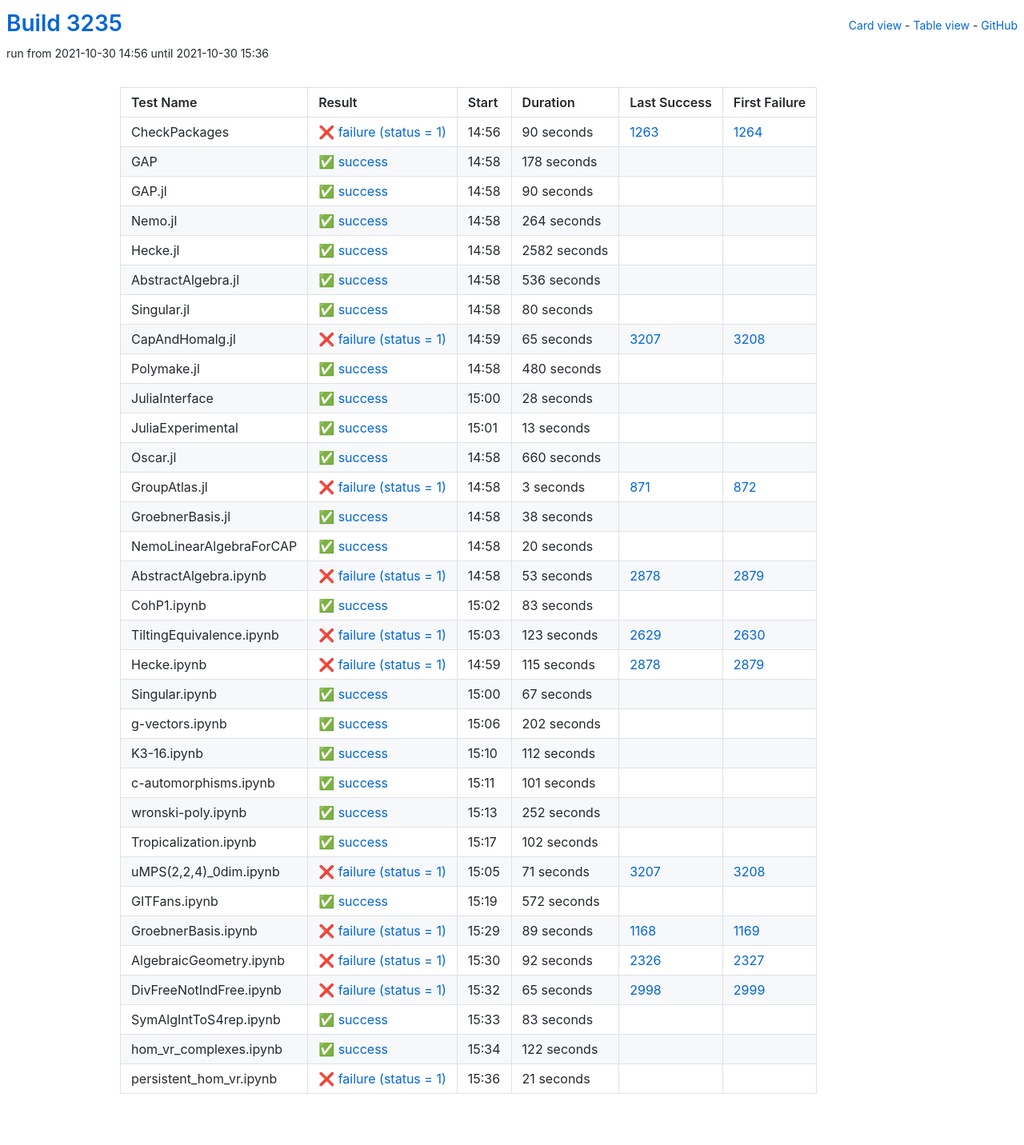
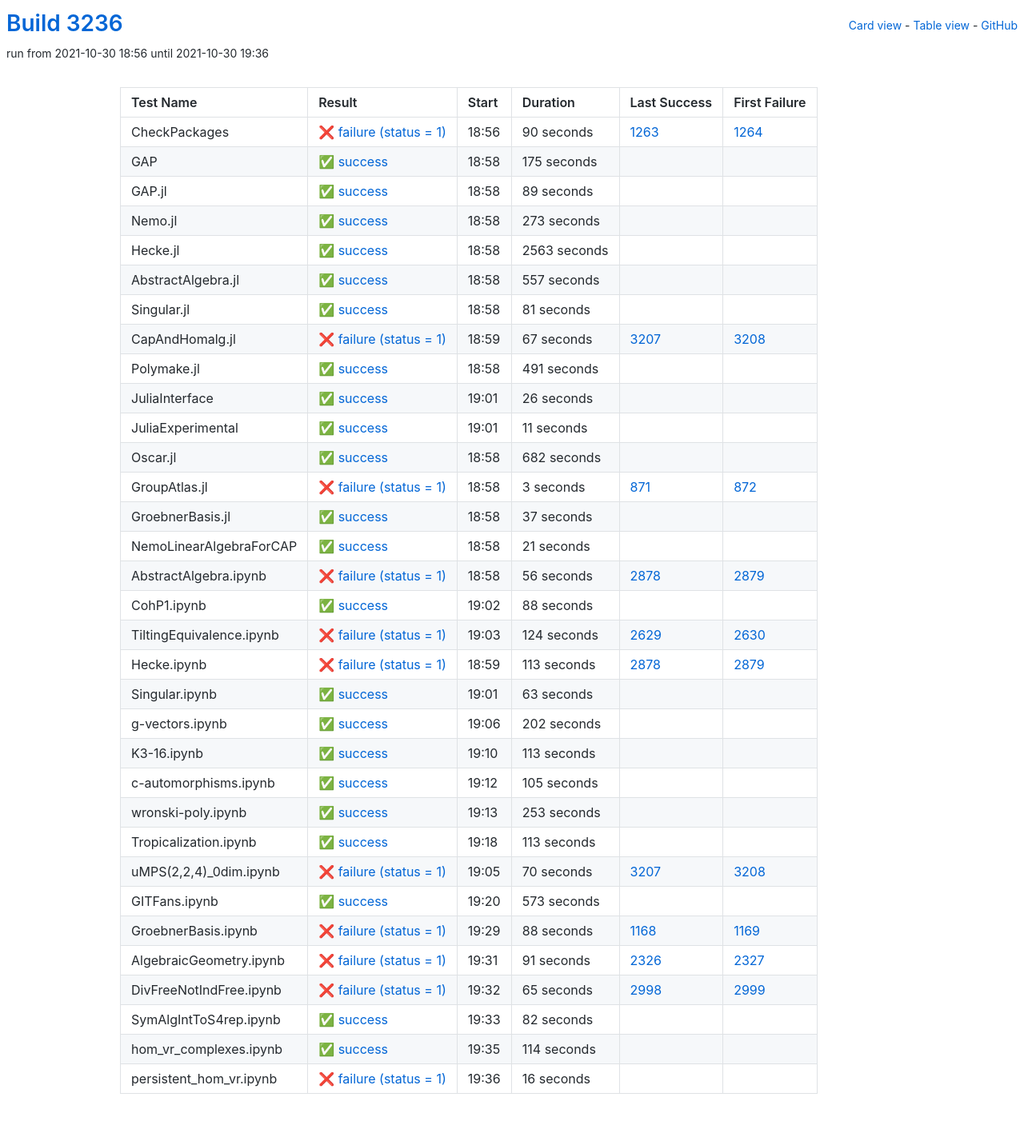
Before and after one commit to oscar-system/oscar-ci-status-stable, a Jekyll site: the page built from table.html, in a window 1280 px wide. Shown: the whole page at 80% size. Built offline with Jekyll 4.4.1, drawn with Linux system fonts in a browser that asks for light colours.

Commit message:
Build #3236

```diff
--- a/_data/ci.yml
+++ b/_data/ci.yml
@@ -1,6 +1,6 @@
 ---
-build: 3235
-build_url: https://oscarci.mathematik.uni-kl.de/job/oscar-stable/3235/
+build: 3236
+build_url: https://oscarci.mathematik.uni-kl.de/job/oscar-stable/3236/
 job: oscar-stable
 organization: oscar-system
 repo: oscar-ci-status-stable
@@ -8,8 +8,8 @@ repourl: https://github.com/oscar-system/oscar-ci-status-stable
 tests:
 - name: CheckPackages
   id: checkpackages
-  log: https://oscarci.mathematik.uni-kl.de/job/oscar-stable/3235/artifact/logs/build-3235/CheckPackages.log
-  start: 2021-10-30 14:56
+  log: https://oscarci.mathematik.uni-kl.de/job/oscar-stable/3236/artifact/logs/build-3236/CheckPackages.log
+  start: 2021-10-30 18:56
   success: false
   exitcode: 1
   status: failure
@@ -20,140 +20,140 @@ tests:
   first_failure_url: https://oscarci.mathematik.uni-kl.de/job/oscar-stable/1264/
 - name: GAP
   id: gap
-  log: https://oscarci.mathematik.uni-kl.de/job/oscar-stable/3235/artifact/logs/build-3235/GAP.log
-  start: 2021-10-30 14:58
+  log: https://oscarci.mathematik.uni-kl.de/job/oscar-stable/3236/artifact/logs/build-3236/GAP.log
+  start: 2021-10-30 18:58
   success: true
   exitcode: 0
   status: success
-  duration: 178
+  duration: 175
   last_success: false
   last_success_url:
   first_failure: false
   first_failure_url:
 - name: GAP.jl
   id: gap-jl
-  log: https://oscarci.mathematik.uni-kl.de/job/oscar-stable/3235/artifact/logs/build-3235/GAP.jl.log
-  start: 2021-10-30 14:58
+  log: https://oscarci.mathematik.uni-kl.de/job/oscar-stable/3236/artifact/logs/build-3236/GAP.jl.log
+  start: 2021-10-30 18:58
   success: true
   exitcode: 0
   status: success
-  duration: 90
+  duration: 89
   last_success: false
   last_success_url:
   first_failure: false
   first_failure_url:
 - name: Nemo.jl
   id: nemo-jl
-  log: https://oscarci.mathematik.uni-kl.de/job/oscar-stable/3235/artifact/logs/build-3235/Nemo.jl.log
-  start: 2021-10-30 14:58
+  log: https://oscarci.mathematik.uni-kl.de/job/oscar-stable/3236/artifact/logs/build-3236/Nemo.jl.log
+  start: 2021-10-30 18:58
   success: true
   exitcode: 0
   status: success
-  duration: 264
+  duration: 273
   last_success: false
   last_success_url:
   first_failure: false
   first_failure_url:
 - name: Hecke.jl
   id: hecke-jl
-  log: https://oscarci.mathematik.uni-kl.de/job/oscar-stable/3235/artifact/logs/build-3235/Hecke.jl.log
-  start: 2021-10-30 14:58
+  log: https://oscarci.mathematik.uni-kl.de/job/oscar-stable/3236/artifact/logs/build-3236/Hecke.jl.log
+  start: 2021-10-30 18:58
   success: true
   exitcode: 0
   status: success
-  duration: 2582
+  duration: 2563
   last_success: false
   last_success_url:
   first_failure: false
   first_failure_url:
 - name: AbstractAlgebra.jl
   id: abstractalgebra-jl
-  log: https://oscarci.mathematik.uni-kl.de/job/oscar-stable/3235/artifact/logs/build-3235/AbstractAlgebra.jl.log
-  start: 2021-10-30 14:58
+  log: https://oscarci.mathematik.uni-kl.de/job/oscar-stable/3236/artifact/logs/build-3236/AbstractAlgebra.jl.log
+  start: 2021-10-30 18:58
   success: true
   exitcode: 0
   status: success
-  duration: 536
+  duration: 557
   last_success: false
   last_success_url:
   first_failure: false
   first_failure_url:
 - name: Singular.jl
   id: singular-jl
-  log: https://oscarci.mathematik.uni-kl.de/job/oscar-stable/3235/artifact/logs/build-3235/Singular.jl.log
-  start: 2021-10-30 14:58
+  log: https://oscarci.mathematik.uni-kl.de/job/oscar-stable/3236/artifact/logs/build-3236/Singular.jl.log
+  start: 2021-10-30 18:58
   success: true
   exitcode: 0
   status: success
-  duration: 80
+  duration: 81
   last_success: false
   last_success_url:
   first_failure: false
   first_failure_url:
 - name: CapAndHomalg.jl
   id: capandhomalg-jl
-  log: https://oscarci.mathematik.uni-kl.de/job/oscar-stable/3235/artifact/logs/build-3235/CapAndHomalg.jl.log
-  start: 2021-10-30 14:59
+  log: https://oscarci.mathematik.uni-kl.de/job/oscar-stable/3236/artifact/logs/build-3236/CapAndHomalg.jl.log
+  start: 2021-10-30 18:59
   success: false
   exitcode: 1
   status: failure
-  duration: 65
+  duration: 67
   last_success: 3207
   last_success_url: https://oscarci.mathematik.uni-kl.de/job/oscar-stable/3207/
   first_failure: 3208
   first_failure_url: https://oscarci.mathematik.uni-kl.de/job/oscar-stable/3208/
 - name: Polymake.jl
   id: polymake-jl
-  log: https://oscarci.mathematik.uni-kl.de/job/oscar-stable/3235/artifact/logs/build-3235/Polymake.jl.log
-  start: 2021-10-30 14:58
+  log: https://oscarci.mathematik.uni-kl.de/job/oscar-stable/3236/artifact/logs/build-3236/Polymake.jl.log
+  start: 2021-10-30 18:58
   success: true
   exitcode: 0
   status: success
-  duration: 480
+  duration: 491
   last_success: false
   last_success_url:
   first_failure: false
   first_failure_url:
 - name: JuliaInterface
   id: juliainterface
-  log: https://oscarci.mathematik.uni-kl.de/job/oscar-stable/3235/artifact/logs/build-3235/JuliaInterface.log
-  start: 2021-10-30 15:00
+  log: https://oscarci.mathematik.uni-kl.de/job/oscar-stable/3236/artifact/logs/build-3236/JuliaInterface.log
+  start: 2021-10-30 19:01
   success: true
   exitcode: 0
   status: success
-  duration: 28
+  duration: 26
   last_success: false
   last_success_url:
   first_failure: false
   first_failure_url:
 - name: JuliaExperimental
   id: juliaexperimental
-  log: https://oscarci.mathematik.uni-kl.de/job/oscar-stable/3235/artifact/logs/build-3235/JuliaExperimental.log
-  start: 2021-10-30 15:01
+  log: https://oscarci.mathematik.uni-kl.de/job/oscar-stable/3236/artifact/logs/build-3236/JuliaExperimental.log
+  start: 2021-10-30 19:01
   success: true
   exitcode: 0
   status: success
-  duration: 13
+  duration: 11
   last_success: false
   last_success_url:
   first_failure: false
   first_failure_url:
 - name: Oscar.jl
   id: oscar-jl
-  log: https://oscarci.mathematik.uni-kl.de/job/oscar-stable/3235/artifact/logs/build-3235/Oscar.jl.log
-  start: 2021-10-30 14:58
+  log: https://oscarci.mathematik.uni-kl.de/job/oscar-stable/3236/artifact/logs/build-3236/Oscar.jl.log
+  start: 2021-10-30 18:58
   success: true
   exitcode: 0
   status: success
-  duration: 660
+  duration: 682
   last_success: false
   last_success_url:
   first_failure: false
   first_failure_url:
 - name: GroupAtlas.jl
   id: groupatlas-jl
-  log: https://oscarci.mathematik.uni-kl.de/job/oscar-stable/3235/artifact/logs/build-3235/GroupAtlas.jl.log
-  start: 2021-10-30 14:58
+  log: https://oscarci.mathematik.uni-kl.de/job/oscar-stable/3236/artifact/logs/build-3236/GroupAtlas.jl.log
+  start: 2021-10-30 18:58
   success: false
   exitcode: 1
   status: failure
@@ -164,92 +164,92 @@ tests:
   first_failure_url: https://oscarci.mathematik.uni-kl.de/job/oscar-stable/872/
 - name: GroebnerBasis.jl
   id: groebnerbasis-jl
-  log: https://oscarci.mathematik.uni-kl.de/job/oscar-stable/3235/artifact/logs/build-3235/GroebnerBasis.jl.log
-  start: 2021-10-30 14:58
+  log: https://oscarci.mathematik.uni-kl.de/job/oscar-stable/3236/artifact/logs/build-3236/GroebnerBasis.jl.log
+  start: 2021-10-30 18:58
   success: true
   exitcode: 0
   status: success
-  duration: 38
+  duration: 37
   last_success: false
   last_success_url:
   first_failure: false
   first_failure_url:
 - name: NemoLinearAlgebraForCAP
   id: nemolinearalgebraforcap
-  log: https://oscarci.mathematik.uni-kl.de/job/oscar-stable/3235/artifact/logs/build-3235/NemoLinearAlgebraForCAP.log
-  start: 2021-10-30 14:58
+  log: https://oscarci.mathematik.uni-kl.de/job/oscar-stable/3236/artifact/logs/build-3236/NemoLinearAlgebraForCAP.log
+  start: 2021-10-30 18:58
   success: true
   exitcode: 0
   status: success
-  duration: 20
+  duration: 21
   last_success: false
   last_success_url:
   first_failure: false
   first_failure_url:
 - name: AbstractAlgebra.ipynb
   id: abstractalgebra-ipynb
-  log: https://oscarci.mathematik.uni-kl.de/job/oscar-stable/3235/artifact/logs/build-3235/AbstractAlgebra.ipynb.log
-  start: 2021-10-30 14:58
+  log: https://oscarci.mathematik.uni-kl.de/job/oscar-stable/3236/artifact/logs/build-3236/AbstractAlgebra.ipynb.log
+  start: 2021-10-30 18:58
   success: false
   exitcode: 1
   status: failure
-  duration: 53
+  duration: 56
   last_success: 2878
   last_success_url: https://oscarci.mathematik.uni-kl.de/job/oscar-stable/2878/
   first_failure: 2879
   first_failure_url: https://oscarci.mathematik.uni-kl.de/job/oscar-stable/2879/
 - name: CohP1.ipynb
   id: cohp1-ipynb
-  log: https://oscarci.mathematik.uni-kl.de/job/oscar-stable/3235/artifact/logs/build-3235/CohP1.ipynb.log
-  start: 2021-10-30 15:02
+  log: https://oscarci.mathematik.uni-kl.de/job/oscar-stable/3236/artifact/logs/build-3236/CohP1.ipynb.log
+  start: 2021-10-30 19:02
   success: true
   exitcode: 0
   status: success
-  duration: 83
+  duration: 88
   last_success: false
   last_success_url:
   first_failure: false
   first_failure_url:
 - name: TiltingEquivalence.ipynb
   id: tiltingequivalence-ipynb
-  log: https://oscarci.mathematik.uni-kl.de/job/oscar-stable/3235/artifact/logs/build-3235/TiltingEquivalence.ipynb.log
-  start: 2021-10-30 15:03
+  log: https://oscarci.mathematik.uni-kl.de/job/oscar-stable/3236/artifact/logs/build-3236/TiltingEquivalence.ipynb.log
+  start: 2021-10-30 19:03
   success: false
   exitcode: 1
   status: failure
-  duration: 123
+  duration: 124
   last_success: 2629
   last_success_url: https://oscarci.mathematik.uni-kl.de/job/oscar-stable/2629/
   first_failure: 2630
   first_failure_url: https://oscarci.mathematik.uni-kl.de/job/oscar-stable/2630/
 - name: Hecke.ipynb
   id: hecke-ipynb
-  log: https://oscarci.mathematik.uni-kl.de/job/oscar-stable/3235/artifact/logs/build-3235/Hecke.ipynb.log
-  start: 2021-10-30 14:59
+  log: https://oscarci.mathematik.uni-kl.de/job/oscar-stable/3236/artifact/logs/build-3236/Hecke.ipynb.log
+  start: 2021-10-30 18:59
   success: false
   exitcode: 1
   status: failure
-  duration: 115
+  duration: 113
   last_success: 2878
   last_success_url: https://oscarci.mathematik.uni-kl.de/job/oscar-stable/2878/
   first_failure: 2879
   first_failure_url: https://oscarci.mathematik.uni-kl.de/job/oscar-stable/2879/
 - name: Singular.ipynb
   id: singular-ipynb
-  log: https://oscarci.mathematik.uni-kl.de/job/oscar-stable/3235/artifact/logs/build-3235/Singular.ipynb.log
-  start: 2021-10-30 15:00
+  log: https://oscarci.mathematik.uni-kl.de/job/oscar-stable/3236/artifact/logs/build-3236/Singular.ipynb.log
+  start: 2021-10-30 19:01
   success: true
   exitcode: 0
   status: success
-  duration: 67
+  duration: 63
   last_success: false
   last_success_url:
   first_failure: false
   first_failure_url:
 - name: g-vectors.ipynb
   id: g-vectors-ipynb
-  log: https://oscarci.mathematik.uni-kl.de/job/oscar-stable/3235/artifact/logs/build-3235/g-vectors.ipynb.log
-  start: 2021-10-30 15:06
+  log: https://oscarci.mathematik.uni-kl.de/job/oscar-stable/3236/artifact/logs/build-3236/g-vectors.ipynb.log
+  start: 2021-10-30 19:06
   success: true
   exitcode: 0
   status: success
@@ -260,104 +260,104 @@ tests:
   first_failure_url:
 - name: K3-16.ipynb
   id: k3-16-ipynb
-  log: https://oscarci.mathematik.uni-kl.de/job/oscar-stable/3235/artifact/logs/build-3235/K3-16.ipynb.log
-  start: 2021-10-30 15:10
+  log: https://oscarci.mathematik.uni-kl.de/job/oscar-stable/3236/artifact/logs/build-3236/K3-16.ipynb.log
+  start: 2021-10-30 19:10
   success: true
   exitcode: 0
   status: success
-  duration: 112
+  duration: 113
   last_success: false
   last_success_url:
   first_failure: false
   first_failure_url:
 - name: c-automorphisms.ipynb
   id: c-automorphisms-ipynb
-  log: https://oscarci.mathematik.uni-kl.de/job/oscar-stable/3235/artifact/logs/build-3235/c-automorphisms.ipynb.log
-  start: 2021-10-30 15:11
+  log: https://oscarci.mathematik.uni-kl.de/job/oscar-stable/3236/artifact/logs/build-3236/c-automorphisms.ipynb.log
+  start: 2021-10-30 19:12
   success: true
   exitcode: 0
   status: success
-  duration: 101
+  duration: 105
   last_success: false
   last_success_url:
   first_failure: false
   first_failure_url:
 - name: wronski-poly.ipynb
   id: wronski-poly-ipynb
-  log: https://oscarci.mathematik.uni-kl.de/job/oscar-stable/3235/artifact/logs/build-3235/wronski-poly.ipynb.log
-  start: 2021-10-30 15:13
+  log: https://oscarci.mathematik.uni-kl.de/job/oscar-stable/3236/artifact/logs/build-3236/wronski-poly.ipynb.log
+  start: 2021-10-30 19:13
   success: true
   exitcode: 0
   status: success
-  duration: 252
+  duration: 253
   last_success: false
   last_success_url:
   first_failure: false
   first_failure_url:
 - name: Tropicalization.ipynb
   id: tropicalization-ipynb
-  log: https://oscarci.mathematik.uni-kl.de/job/oscar-stable/3235/artifact/logs/build-3235/Tropicalization.ipynb.log
-  start: 2021-10-30 15:17
+  log: https://oscarci.mathematik.uni-kl.de/job/oscar-stable/3236/artifact/logs/build-3236/Tropicalization.ipynb.log
+  start: 2021-10-30 19:18
   success: true
   exitcode: 0
   status: success
-  duration: 102
+  duration: 113
   last_success: false
   last_success_url:
   first_failure: false
   first_failure_url:
 - name: uMPS(2,2,4)_0dim.ipynb
   id: umps-2-2-4-0dim-ipynb
-  log: https://oscarci.mathematik.uni-kl.de/job/oscar-stable/3235/artifact/logs/build-3235/uMPS-2-2-4-_0dim.ipynb.log
-  start: 2021-10-30 15:05
+  log: https://oscarci.mathematik.uni-kl.de/job/oscar-stable/3236/artifact/logs/build-3236/uMPS-2-2-4-_0dim.ipynb.log
+  start: 2021-10-30 19:05
   success: false
   exitcode: 1
   status: failure
-  duration: 71
+  duration: 70
   last_success: 3207
   last_success_url: https://oscarci.mathematik.uni-kl.de/job/oscar-stable/3207/
   first_failure: 3208
   first_failure_url: https://oscarci.mathematik.uni-kl.de/job/oscar-stable/3208/
 - name: GITFans.ipynb
   id: gitfans-ipynb
-  log: https://oscarci.mathematik.uni-kl.de/job/oscar-stable/3235/artifact/logs/build-3235/GITFans.ipynb.log
-  start: 2021-10-30 15:19
+  log: https://oscarci.mathematik.uni-kl.de/job/oscar-stable/3236/artifact/logs/build-3236/GITFans.ipynb.log
+  start: 2021-10-30 19:20
   success: true
   exitcode: 0
   status: success
-  duration: 572
+  duration: 573
   last_success: false
   last_success_url:
   first_failure: false
   first_failure_url:
 - name: GroebnerBasis.ipynb
   id: groebnerbasis-ipynb
-  log: https://oscarci.mathematik.uni-kl.de/job/oscar-stable/3235/artifact/logs/build-3235/GroebnerBasis.ipynb.log
-  start: 2021-10-30 15:29
+  log: https://oscarci.mathematik.uni-kl.de/job/oscar-stable/3236/artifact/logs/build-3236/GroebnerBasis.ipynb.log
+  start: 2021-10-30 19:29
   success: false
   exitcode: 1
   status: failure
-  duration: 89
+  duration: 88
   last_success: 1168
   last_success_url: https://oscarci.mathematik.uni-kl.de/job/oscar-stable/1168/
   first_failure: 1169
   first_failure_url: https://oscarci.mathematik.uni-kl.de/job/oscar-stable/1169/
 - name: AlgebraicGeometry.ipynb
   id: algebraicgeometry-ipynb
-  log: https://oscarci.mathematik.uni-kl.de/job/oscar-stable/3235/artifact/logs/build-3235/AlgebraicGeometry.ipynb.log
-  start: 2021-10-30 15:30
+  log: https://oscarci.mathematik.uni-kl.de/job/oscar-stable/3236/artifact/logs/build-3236/AlgebraicGeometry.ipynb.log
+  start: 2021-10-30 19:31
   success: false
   exitcode: 1
   status: failure
-  duration: 92
+  duration: 91
   last_success: 2326
   last_success_url: https://oscarci.mathematik.uni-kl.de/job/oscar-stable/2326/
   first_failure: 2327
   first_failure_url: https://oscarci.mathematik.uni-kl.de/job/oscar-stable/2327/
 - name: DivFreeNotIndFree.ipynb
   id: divfreenotindfree-ipynb
-  log: https://oscarci.mathematik.uni-kl.de/job/oscar-stable/3235/artifact/logs/build-3235/DivFreeNotIndFree.ipynb.log
-  start: 2021-10-30 15:32
+  log: https://oscarci.mathematik.uni-kl.de/job/oscar-stable/3236/artifact/logs/build-3236/DivFreeNotIndFree.ipynb.log
+  start: 2021-10-30 19:32
   success: false
   exitcode: 1
   status: failure
@@ -368,36 +368,36 @@ tests:
   first_failure_url: https://oscarci.mathematik.uni-kl.de/job/oscar-stable/2999/
 - name: SymAlgIntToS4rep.ipynb
   id: symalginttos4rep-ipynb
-  log: https://oscarci.mathematik.uni-kl.de/job/oscar-stable/3235/artifact/logs/build-3235/SymAlgIntToS4rep.ipynb.log
-  start: 2021-10-30 15:33
+  log: https://oscarci.mathematik.uni-kl.de/job/oscar-stable/3236/artifact/logs/build-3236/SymAlgIntToS4rep.ipynb.log
+  start: 2021-10-30 19:33
   success: true
   exitcode: 0
   status: success
-  duration: 83
+  duration: 82
   last_success: false
   last_success_url:
   first_failure: false
   first_failure_url:
 - name: hom_vr_complexes.ipynb
   id: hom-vr-complexes-ipynb
-  log: https://oscarci.mathematik.uni-kl.de/job/oscar-stable/3235/artifact/logs/build-3235/hom_vr_complexes.ipynb.log
-  start: 2021-10-30 15:34
+  log: https://oscarci.mathematik.uni-kl.de/job/oscar-stable/3236/artifact/logs/build-3236/hom_vr_complexes.ipynb.log
+  start: 2021-10-30 19:35
   success: true
   exitcode: 0
   status: success
-  duration: 122
+  duration: 114
   last_success: false
   last_success_url:
   first_failure: false
   first_failure_url:
 - name: persistent_hom_vr.ipynb
   id: persistent-hom-vr-ipynb
-  log: https://oscarci.mathematik.uni-kl.de/job/oscar-stable/3235/artifact/logs/build-3235/persistent_hom_vr.ipynb.log
-  start: 2021-10-30 15:36
+  log: https://oscarci.mathematik.uni-kl.de/job/oscar-stable/3236/artifact/logs/build-3236/persistent_hom_vr.ipynb.log
+  start: 2021-10-30 19:36
   success: false
   exitcode: 1
   status: failure
-  duration: 21
+  duration: 16
   last_success: false
   last_success_url:
   first_failure: false
```
Also changed, not shown: README.md.
